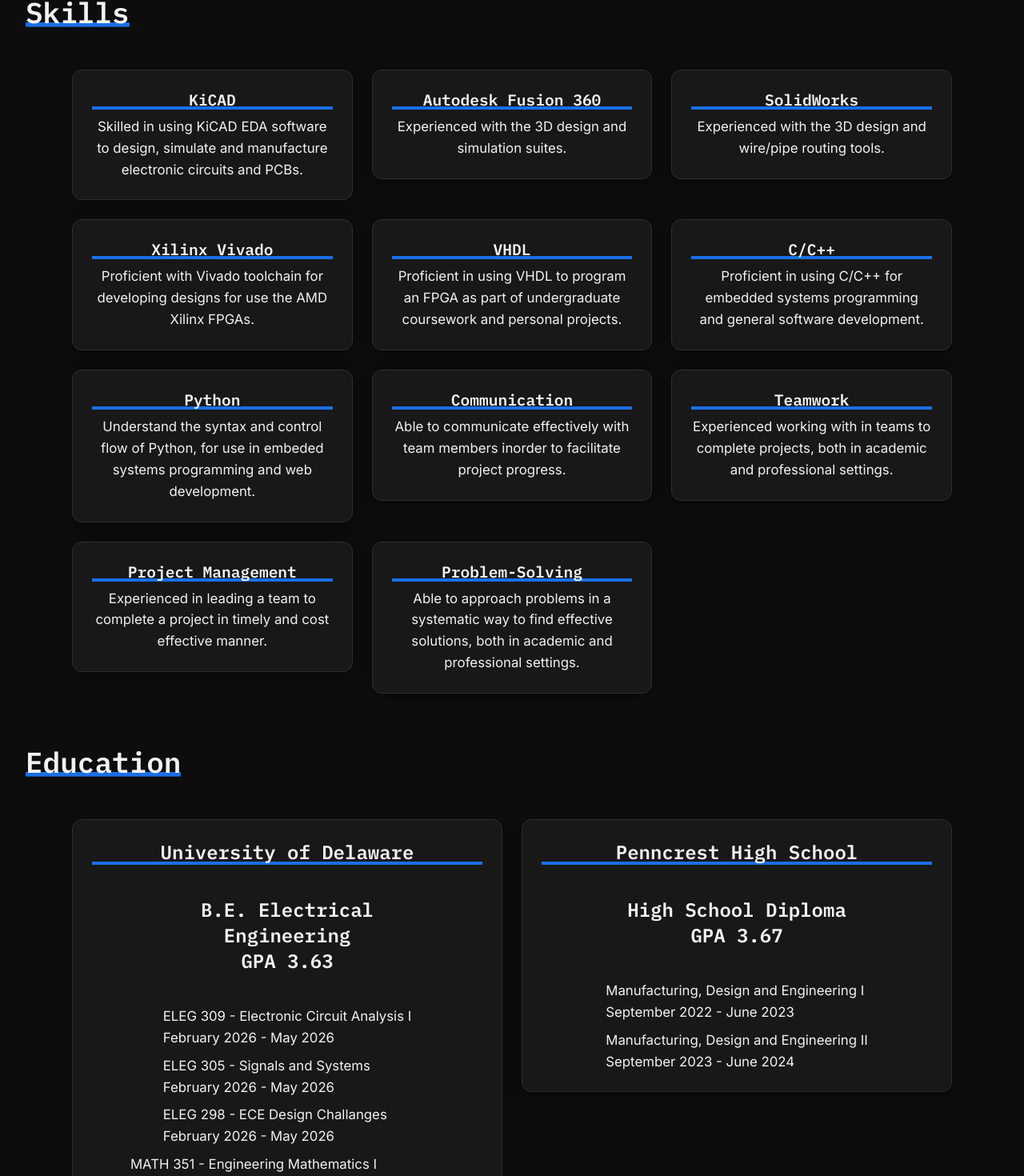
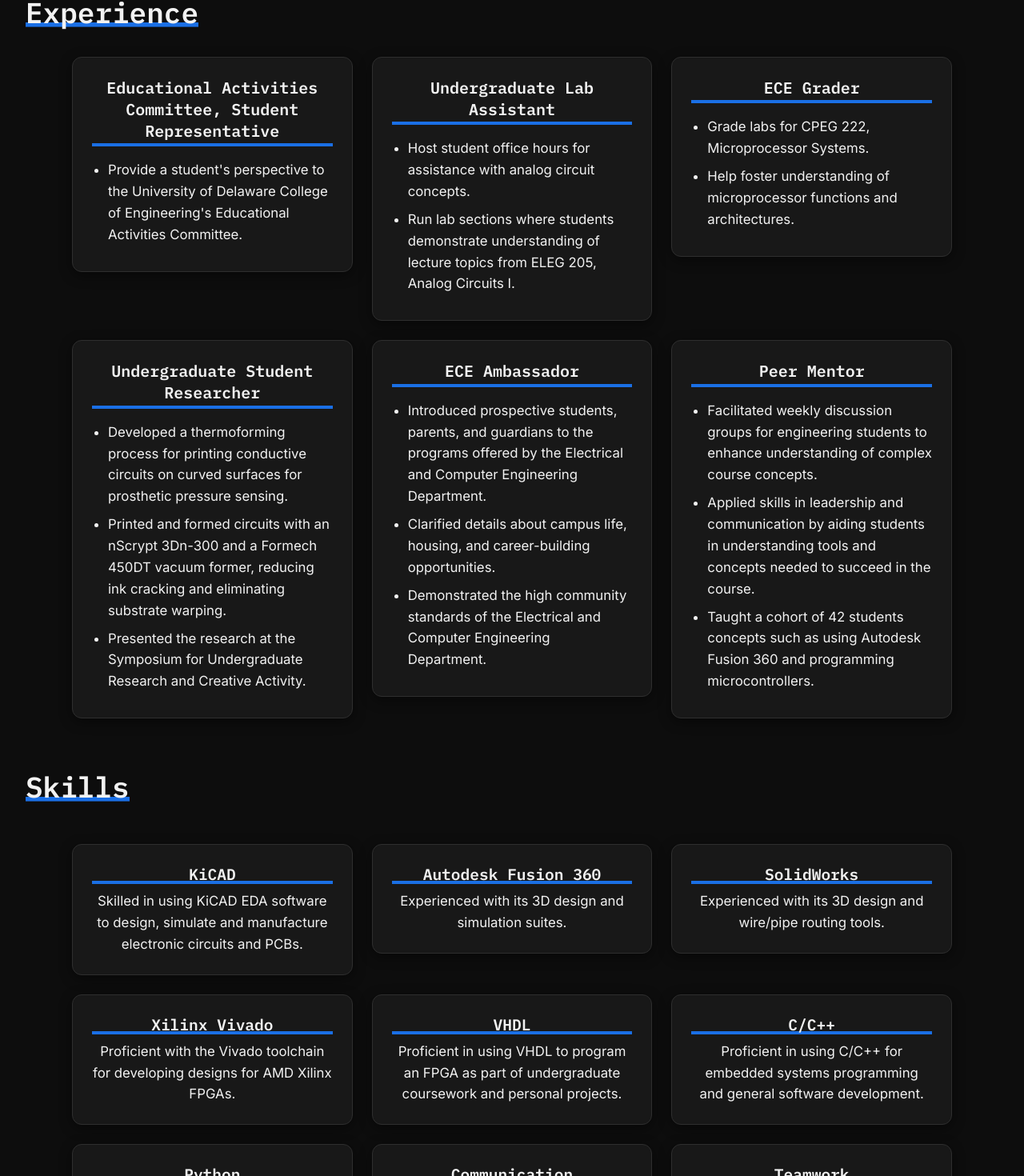
Before and after one commit to Davey5506/davey5506.github.io, a React (Vite) app in the folder portfolio/: page / in a window 1280 px wide. Shown: the part 823-2293 px from the top of the page at 80% size. Built offline with nearby package versions, Linux system fonts and the light colour scheme.

Commit message:
Updated information

```diff
--- a/portfolio/src/App.jsx
+++ b/portfolio/src/App.jsx
@@ -2,6 +2,7 @@ import { useState } from 'react'
 import Header from './sections/Header.jsx'
 import Menu from './sections/Menu.jsx';
 import About from './sections/About.jsx';
+import Experience from './sections/Experience.jsx';
 import Skills from './sections/Skills.jsx';
 import Education from './sections/Education.jsx';
 import Awards from './sections/Awards.jsx';
@@ -13,6 +14,7 @@ function App() {
   const [menuOpen, setMenuOpen] = useState(false);
   const sections = [
         { name: "About", path: "#About" },
+        { name: "Experience", path: "#experience" },
         { name: "Skills", path: "#skills" },
         { name: "Education", path: "#education" },
         { name: "Awards", path: "#Awards" }
@@ -23,6 +25,7 @@ function App() {
       <Header sections={sections} windowWidth={windowWidth} setWindowWidth={setWindowWidth} setMenuOpen={setMenuOpen}/>
       <Menu sections={sections} menuOpen={menuOpen} setMenuOpen={setMenuOpen} windowWidth={windowWidth}/>
       <About />
+      <Experience />
       <Skills />
       <Education />
       <Awards />
--- a/portfolio/src/sections/Details.js
+++ b/portfolio/src/sections/Details.js
@@ -1,147 +1,149 @@
-function splitArray(arr, n) {
-    const result = [];
-    result.push(arr.slice(0, n));
-    result.push(arr.slice(n));
-    return result;
-}
-
-// Assemble Skills
-const skill_names = [
-        "KiCAD",
-        "Autodesk Fusion 360",
-        "SolidWorks",
-        "Xilinx Vivado",
-        "VHDL",
-        "C/C++",
-        "Python",
-        "Communication",
-        "Teamwork",
-        "Project Management",
-        "Problem-Solving"
-    ];
-
-const skill_details = [
-    "Skilled in using KiCAD EDA software to design, simulate and manufacture electronic circuits and PCBs.",
-    "Experienced with the 3D design and simulation suites.",
-    "Experienced with the 3D design and wire/pipe routing tools.",
-    "Proficient with Vivado toolchain for developing designs for use the AMD Xilinx FPGAs.",
-    "Proficient in using VHDL to program an FPGA as part of undergraduate coursework and personal projects.",
-    "Proficient in using C/C++ for embedded systems programming and general software development.",
-    "Understand the syntax and control flow of Python, for use in embeded systems programming and web development.",
-    "Able to communicate effectively with team members inorder to facilitate project progress.",
-    "Experienced working with in teams to complete projects, both in academic and professional settings.",
-    "Experienced in leading a team to complete a project in timely and cost effective manner.",
-    "Able to approach problems in a systematic way to find effective solutions, both in academic and professional settings."
+// Skills
+const skills = [
+    {
+        name: "KiCAD",
+        details: "Skilled in using KiCAD EDA software to design, simulate and manufacture electronic circuits and PCBs."
+    },
+    {
+        name: "Autodesk Fusion 360",
+        details: "Experienced with its 3D design and simulation suites."
+    },
+    {
+        name: "SolidWorks",
+        details: "Experienced with its 3D design and wire/pipe routing tools."
+    },
+    {
+        name: "Xilinx Vivado",
+        details: "Proficient with the Vivado toolchain for developing designs for AMD Xilinx FPGAs."
+    },
+    {
+        name: "VHDL",
+        details: "Proficient in using VHDL to program an FPGA as part of undergraduate coursework and personal projects."
+    },
+    {
+        name: "C/C++",
+        details: "Proficient in using C/C++ for embedded systems programming and general software development."
+    },
+    {
+        name: "Python",
+        details: "Understand the syntax and control flow of Python for use in embedded systems programming and web development."
+    },
+    {
+        name: "Communication",
+        details: "Able to communicate effectively with team members in order to facilitate project progress."
+    },
+    {
+        name: "Teamwork",
+        details: "Experienced working in teams to complete projects, both in academic and professional settings."
+    },
+    {
+        name: "Project Management",
+        details: "Experienced in leading a team to complete a project in a timely and cost-effective manner."
+    },
+    {
+        name: "Problem-Solving",
+        details: "Able to approach problems in a systematic way to find effective solutions, both in academic and professional settings."
+    }
 ];
 
-const Pskills = [];
-for (let i = 0; i < skill_names.length; i++) {
-    Pskills.push({
-        name: skill_names[i],
-        details: skill_details[i]
-    });
-}
-
-
-// Assemble Education
-const schools = [
-    "University of Delaware",
-    "Penncrest High School"
-]
-
-const degrees = [
-    "B.E. Electrical Engineering",
-    "High School Diploma"
-]
-
-const gpas = [
-    3.63,
-    3.67
-]
-
-const dates = [
-    "September 2024 - Present",
-    "September 2020 - May 2024"
+// Experience (most recent first)
+const experience = [
+    {
+        title: "Educational Activities Committee, Student Representative",
+        organization: "Electrical and Computer Engineering, University of Delaware",
+        date: "September 2026 - Present",
+        details: [
+            "Provide a student's perspective to the University of Delaware College of Engineering's Educational Activities Committee."
+        ]
+    },
+    {
+        title: "Undergraduate Lab Assistant",
+        organization: "Electrical and Computer Engineering, University of Delaware",
+        date: "August 2026 - Present",
+        details: [
+            "Host student office hours for assistance with analog circuit concepts.",
+            "Run lab sections where students demonstrate understanding of lecture topics from ELEG 205, Analog Circuits I."
+        ]
+    },
+    {
+        title: "ECE Grader",
+        organization: "Electrical and Computer Engineering, University of Delaware",
+        date: "August 2026 - Present",
+        details: [
+            "Grade labs for CPEG 222, Microprocessor Systems.",
+            "Help foster understanding of microprocessor functions and architectures."
+        ]
+    },
+    {
+        title: "Undergraduate Student Researcher",
+        organization: "University of Delaware",
+        date: "June 2026 - Present",
+        details: [
+            "Developed a thermoforming process for printing conductive circuits on curved surfaces for prosthetic pressure sensing.",
+            "Printed and formed circuits with an nScrypt 3Dn-300 and a Formech 450DT vacuum former, reducing ink cracking and eliminating substrate warping.",
+            "Presented the research at the Symposium for Undergraduate Research and Creative Activity."
+        ]
+    },
+    {
+        title: "ECE Ambassador",
+        organization: "Electrical and Computer Engineering, University of Delaware",
+        date: "February 2026 - Present",
+        details: [
+            "Introduced prospective students, parents, and guardians to the programs offered by the Electrical and Computer Engineering Department.",
+            "Clarified details about campus life, housing, and career-building opportunities.",
+            "Demonstrated the high community standards of the Electrical and Computer Engineering Department."
+        ]
+    },
+    {
+        title: "Peer Mentor",
+        organization: "University of Delaware",
+        date: "August 2025 - May 2026",
+        details: [
+            "Facilitated weekly discussion groups for engineering students to enhance understanding of complex course concepts.",
+            "Applied skills in leadership and communication by aiding students in understanding tools and concepts needed to succeed in the course.",
+            "Taught a cohort of 42 students concepts such as using Autodesk Fusion 360 and programming microcontrollers."
+        ]
+    }
 ];
 
-const courses = [
-    // UD Courses
-    [
-        {
-            name: "ELEG 309 - Electronic Circuit Analysis I",
-            dates: "February 2026 - May 2026"
-        },
-        {
-            name: "ELEG 305 - Signals and Systems",
-            dates: "February 2026 - May 2026"
-        },
-        {
-            name: "ELEG 298 - ECE Design Challanges",
-            dates: "February 2026 - May 2026"
-        },
-        {
-            name: "MATH 351 - Engineering Mathematics I",
-            dates: "February 2026 - May 2026"
-        },
-        {
-            name: "CPEG 222 - Microprocessor Systems",
-            dates: "August 2025 - December 2025"
-        },
-        {
-            name: "ELEG 205 - Analog Circuits I",
-            dates: "August 2024 - December 2025"
-        },
-        {
-            name: "MATH 243 - Analytic Geometry and Calculus C",
-            dates: "August 2025 - December 2025"
-        },
-        {
-            name: "PHYS 208 - Fundamental of Physics II",
-            dates: "August 2025 - December 2025"
-        },
-        {
-            name: "PHYS 228 - Fundamental of Physics Laboratory II",
-            dates: "August 2025 - December 2025"
-        }
-    ],
-    // Penncrest Courses
-    [
-        {
-            name: "Manufacturing, Design and Engineering I",
-            dates: "September 2022 - June 2023"
-        },
-        {
-            name: "Manufacturing, Design and Engineering II",
-            dates: "September 2023 - June 2024"
-        }
-    ]
+// Education (rendered in this order)
+const schools = [
+    {
+        school: "University of Delaware",
+        degree: "B.E. Electrical Engineering",
+        gpa: 3.63,
+        date: "September 2024 - Present",
+        courses: [
+            { name: "ELEG 309 - Electronic Circuit Analysis I", dates: "February 2026 - May 2026" },
+            { name: "ELEG 305 - Signals and Systems", dates: "February 2026 - May 2026" },
+            { name: "ELEG 298 - ECE Design Challenges", dates: "February 2026 - May 2026" },
+            { name: "MATH 351 - Engineering Mathematics I", dates: "February 2026 - May 2026" },
+            { name: "CPEG 222 - Microprocessor Systems", dates: "August 2025 - December 2025" },
+            { name: "ELEG 205 - Analog Circuits I", dates: "August 2025 - December 2025" },
+            { name: "MATH 243 - Analytic Geometry and Calculus C", dates: "August 2025 - December 2025" },
+            { name: "PHYS 208 - Fundamentals of Physics II", dates: "August 2025 - December 2025" },
+            { name: "PHYS 228 - Fundamentals of Physics Laboratory II", dates: "August 2025 - December 2025" }
+        ]
+    },
+    {
+        school: "Penncrest High School",
+        degree: "High School Diploma",
+        gpa: 3.67,
+        date: "September 2020 - May 2024",
+        courses: [
+            { name: "Manufacturing, Design and Engineering I", dates: "September 2022 - June 2023" },
+            { name: "Manufacturing, Design and Engineering II", dates: "September 2023 - June 2024" }
+        ]
+    }
 ];
 
-const HighSchool = ({
-        school: schools[1],
-        degree: degrees[1],
-        gpa: gpas[1],
-        date: dates[1],
-        courses: courses[1]
-    });
-
-const University = ({
-        school: schools[0],
-        degree: degrees[0],
-        gpa: gpas[0],
-        date: dates[0],
-        courses: courses[0]
-    });
-
-
-
-// Assemble Awards
-const Earnings = [
+// Awards
+const awards = [
     {
-        name: "SMART Scholarship",
+        name: "DoW SMART Scholarship",
         issuer: "U.S. Department of War",
         date: "April 2026",
-        details: "Awarded to students is designated STEM fields with a minimum GPA of 3.0 and demonstrate significant skills and learning ability in their field of study."
+        details: "SMART is a one-to-one scholarship-for-service program hosted by the United States Department of War (DoW) since 2006. Its mission is to promote the development of domestic engineering talent within the DoW, and it has funded the education of over 6,000 students ranging from undergraduates to PhD students."
     },
     {
         name: "Dean's List",
@@ -151,7 +153,7 @@ const Earnings = [
     },
     {
         name: "Eagle Scout",
-        issuer: "BSA Troop 85",
+        issuer: "Boy Scouts of America, Troop 85",
         date: "May 2024",
         details: ""
     },
@@ -159,7 +161,7 @@ const Earnings = [
         name: "Team MVP",
         issuer: "University of Delaware, College of Engineering",
         date: "December 2024",
-        details: "Voted by team mates as most valuable contributor to the success of our course project."
+        details: "Voted by teammates as the most valuable contributor to the success of our course project."
     },
     {
         name: "TechCraft Excellence",
@@ -173,6 +175,6 @@ const Earnings = [
         date: "June 2024",
         details: "Awarded for outstanding performance in the Manufacturing, Design and Engineering program."
     }
-]
+];
 
-export { Pskills, HighSchool, University, Earnings};
+export { skills, experience, schools, awards };
--- a/portfolio/src/sections/Education.jsx
+++ b/portfolio/src/sections/Education.jsx
@@ -1,28 +1,28 @@
-import { HighSchool, University } from "./Details.js";
+import PropTypes from "prop-types";
+import { schools } from "./Details.js";
 
-function Education() {
-    function mapCourses(courses){
-        return courses.map((course, index) => (
-            <div
-                key={index}
-                style={{
-                    display: "flex",
-                    flexDirection: "column",
-                }}
-            >
-                <p style={{textAlign: "left", margin: "0", marginTop: "0.5rem"}}>{course.name}<br />{course.dates}</p>
+function CourseList({ courses }) {
+    return (
+        <div className="course-box">
+            {courses.map((course) => (
+                <p key={course.name} className="course">{course.name}<br />{course.dates}</p>
+            ))}
         </div>
-        ));
+    );
 }
 
-    const EducationItem = ({ school, degree, gpa, courses, split }) => {
-        const courses1 = courses.slice(0, split);
-        const courses2 = courses.slice(split);
+const courseShape = PropTypes.shape({
+    name: PropTypes.string.isRequired,
+    dates: PropTypes.string.isRequired,
+});
+
+CourseList.propTypes = {
+    courses: PropTypes.arrayOf(courseShape).isRequired,
+};
+
+function EducationItem({ school, degree, gpa, courses }) {
     return (
-            <div
-                key={school}
-                className="card"
-            >
+        <div className="card">
             <h3>{school}</h3>
             <div style={{alignItems: "center", justifyItems: "center", width: "100%"}}>
                 <div style={{
@@ -33,26 +33,27 @@ function Education() {
                 }}>
                     <h4>{degree}<br />GPA {gpa}</h4>
                 </div>
-                    <div className="course-box">
-                        <div style={{width: "fit-content"}}>
-                            {mapCourses(courses1)}
-                        </div>
-                        <div style={{width: "fit-content"}}>
-                            {mapCourses(courses2)}
+                <CourseList courses={courses} />
             </div>
         </div>
-
-                </div>
-            </div>
-        )
+    );
 }
 
+EducationItem.propTypes = {
+    school: PropTypes.string.isRequired,
+    degree: PropTypes.string.isRequired,
+    gpa: PropTypes.number.isRequired,
+    courses: PropTypes.arrayOf(courseShape).isRequired,
+};
+
+function Education() {
     return (
         <section id="education">
             <h2 style={{marginLeft: "2rem"}}>Education</h2>
             <div className="card-grid">
-                <EducationItem {...University} split={3} />
-                <EducationItem {...HighSchool} split={0} />
+                {schools.map((school) => (
+                    <EducationItem key={school.school} {...school} />
+                ))}
             </div>
         </section>
     );
--- /dev/null
+++ b/portfolio/src/sections/Experience.jsx
@@ -0,0 +1,26 @@
+import { experience } from './Details.js';
+
+function Experience() {
+    const experienceElements = experience.map((job) => (
+        <div key={`${job.title}-${job.organization}`} className="card">
+            <h3 className="job-title">{job.title}</h3>
+            {job.details.length > 0 && (
+                <ul>
+                    {job.details.map((detail) => (
+                        <li key={detail}>{detail}</li>
+                    ))}
+                </ul>
+            )}
+        </div>
+    ));
+
+    return (
+        <section id="experience">
+            <h2 style={{marginLeft: "2rem"}}>Experience</h2>
+            <div className="card-grid">
+                {experienceElements}
+            </div>
+        </section>
+    )
+}
+export default Experience;
--- a/portfolio/src/sections/Skills.jsx
+++ b/portfolio/src/sections/Skills.jsx
@@ -1,7 +1,7 @@
-import { Pskills } from './Details.js';
+import { skills } from './Details.js';
 
 function Skills() {
-    const skillElements = Pskills.map((skill) => (
+    const skillElements = skills.map((skill) => (
         <div key={skill.name} className="card">
             <h3>{skill.name}</h3>
             <p>{skill.details}</p>
--- a/portfolio/src/style/index.css
+++ b/portfolio/src/style/index.css
@@ -60,6 +60,25 @@
 .card p {
     width: 100%;
     margin: 0;
+}
+
+.card h3.job-title {
+    font-size: var(--font-size-h5);
+    white-space: normal;
+    margin-bottom: 1rem;
+    padding-bottom: 0.4rem;
+}
+
+.card ul {
+    width: 100%;
+    margin: 0;
+    padding-left: 1.25rem;
+    text-align: left;
+}
+
+.card li {
+    font-size: var(--font-size-p);
+    margin-bottom: 0.5rem;
 }
 
 #root {
@@ -406,11 +425,13 @@ footer h4 {
 }
 
 .course-box {
-    display: flex;
-    flex-direction: row;
-    flex-wrap: wrap;
-    justify-content: center;
-    align-items: start;
-    gap: 0;
-    width: clamp(300px, 90%, 900px);
+    width: 100%;
+    columns: 2 16rem;
+    column-gap: 2rem;
+    text-align: left;
 }
+
+.card .course {
+    margin: 0 0 0.75rem;
+    break-inside: avoid;
+}
```
Also changed, not shown: portfolio/src/sections/About.jsx (+13 -11 lines), portfolio/src/sections/Awards.jsx (+6 -6 lines), portfolio/src/sections/Nav.jsx (+4 -5 lines), 1 other file (tests, documents, lock files or other folders). Lines whose indentation alone changed are shown as unchanged.
